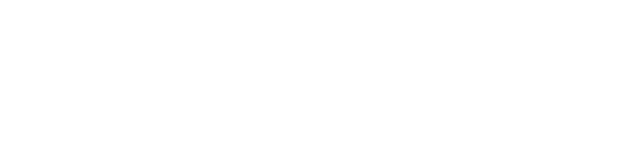
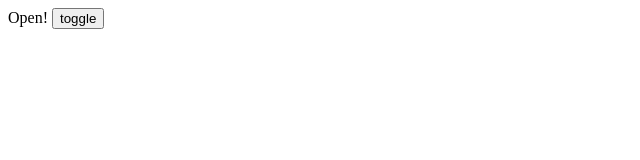
Before and after one commit to arlechann/web-component-alert-modal, a website with bundled scripts: page public/index.html in a window 1280 px wide. Shown: the whole page, without its empty margins (0-640 px from the left). Built offline with nearby package versions, Linux system fonts and the light colour scheme.

Commit message:
Add web component

```diff
--- a/public/index.html
+++ b/public/index.html
@@ -6,7 +6,8 @@
 </head>
 
 <body>
-
+  <alert-modal open="true"></alert-modal>
+  <button id="button">toggle</button>
 </body>
 
 </html>
--- a/src/alertModal.ts
+++ b/src/alertModal.ts
@@ -0,0 +1,29 @@
+type AlertModalAttrs = 'open';
+
+export class AlertModal extends HTMLElement {
+  static get observedAttributes(): AlertModalAttrs[] {
+    return ['open'];
+  }
+
+  get open(): boolean {
+    return this.hasAttribute('open');
+  }
+
+  set open(value) {
+    if (value) {
+      this.setAttribute('open', 'true');
+    } else {
+      this.removeAttribute('open');
+    }
+    this.render();
+  }
+
+  connectedCallback(): void {
+    this.open = !['false', 'null', '0', '', null].includes(this.getAttribute('open'));
+    this.render();
+  }
+
+  render(): void {
+    this.textContent = this.open ? 'Open!' : 'Closed';
+  }
+}
--- a/src/app.ts
+++ b/src/app.ts
@@ -0,0 +1,10 @@
+import { AlertModal } from "./alertModal.js";
+
+customElements.define('alert-modal', AlertModal);
+
+const alertModal: AlertModal = document.getElementsByTagName('alert-modal')[0] as AlertModal;
+
+const button: HTMLButtonElement = document.getElementById('button') as HTMLButtonElement;
+button.addEventListener('click', () => {
+  alertModal.open = !alertModal.open;
+})
```
